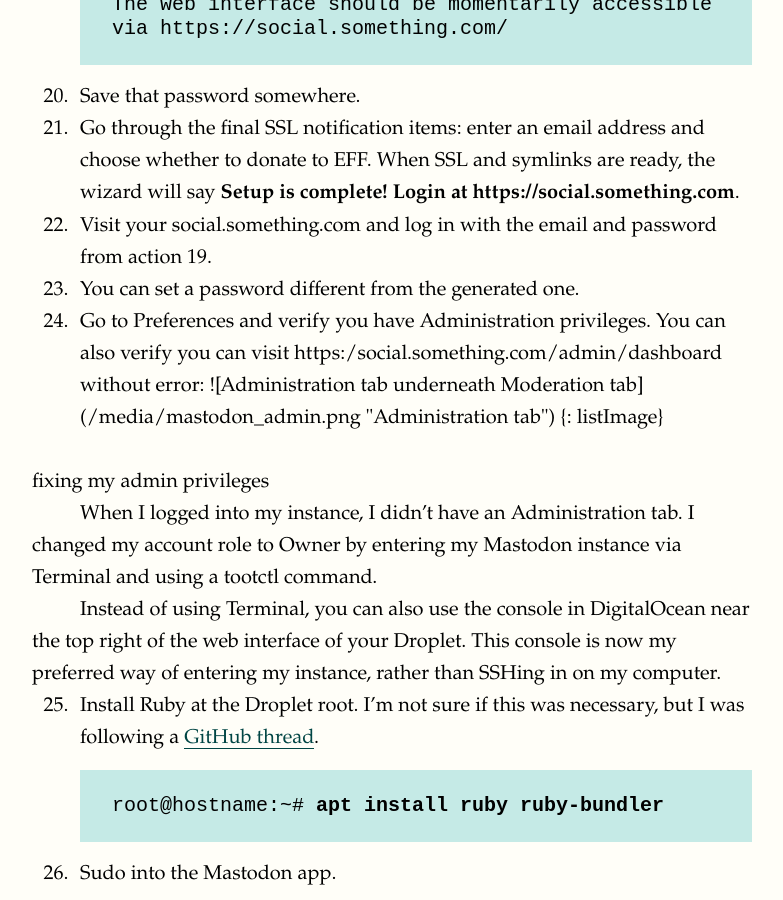
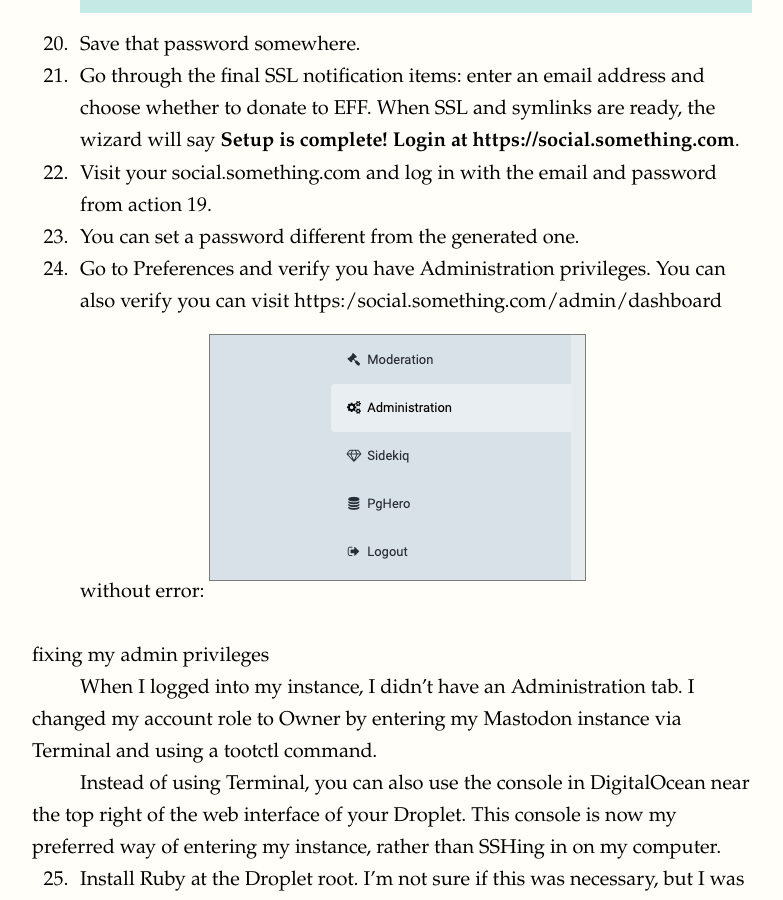
Before and after one commit to aubrielee/aubrielee.github.io, a Jekyll site: the page built from mastodon.md, in a window 1280 px wide and 900 px high, scrolled down 3670 px. Shown: the whole window, without its empty margins (248-1031 px from the left). Built offline with Jekyll 4.4.1, drawn with Linux system fonts in a browser that asks for light colours; nearby versions of some CDN libraries; some web fonts are replaced.

Commit message:
Update mastodon.md

```diff
--- a/mastodon.md
+++ b/mastodon.md
@@ -50,8 +50,7 @@
 2. Begin a new Droplet.
 3. Choose a region and datacenter.
 4. Go to Marketplace, search for Mastodon, and choose it.
-![Search result for mastodon returns Mastodon 4.0.2 on Ubuntu 20.04](/media/mastodon_marketplace.png "Result for Mastodon in the marketplace")
-{: listImage}
+    <img src='/media/mastodon_marketplace.png' alt='Search result for mastodon returns Mastodon 4.0.2 on Ubuntu 20.04' class='listImage'>
 5. Choose size. I chose the most basic option, as I’ll be the only user on my instance. For “Additional Storage”, I didn’t opt in.
 6. Choose authentication method. I read Mastodon requires SSH, not password. I set up an SSH key on my Mac via Terminal.
 7. For the final settings, I opted into monitoring but not backups. I didn’t change the hostname or project from the defaults.
@@ -120,9 +119,7 @@
   <li>Visit your social.something.com and log in with the email and password from action 19.</li>
   <li>You can set a password different from the generated one.</li>
   <li>Go to Preferences and verify you have Administration privileges. You can also verify you can visit https:/social.something.com/admin/dashboard without error:
-
-  ![Administration tab underneath Moderation tab](/media/mastodon_admin.png "Administration tab")
-  {: listImage}
+  <img src='/media/mastodon_admin.png' alt='Administration tab underneath Moderation tab' class='listImage'>
   </li>
 </ol>
 
```
